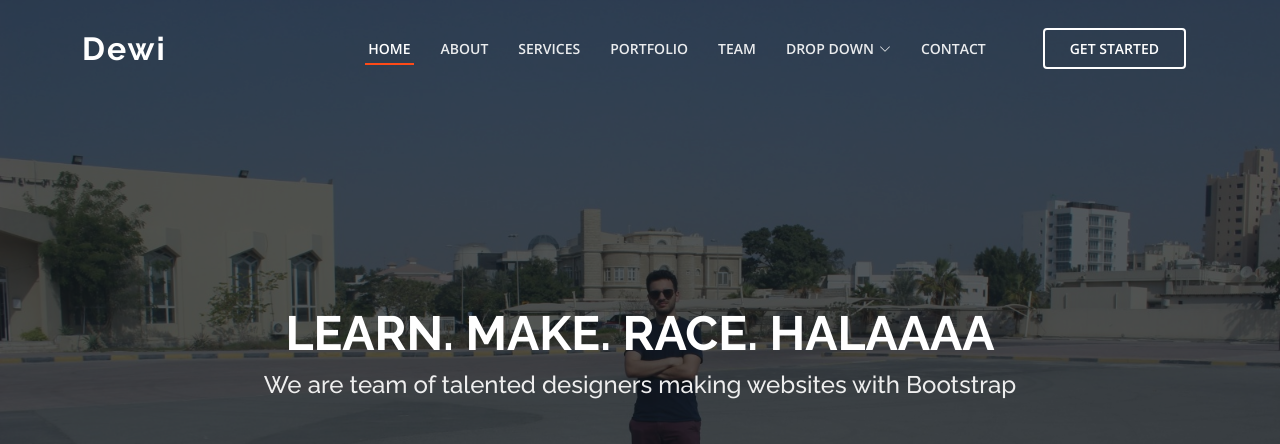
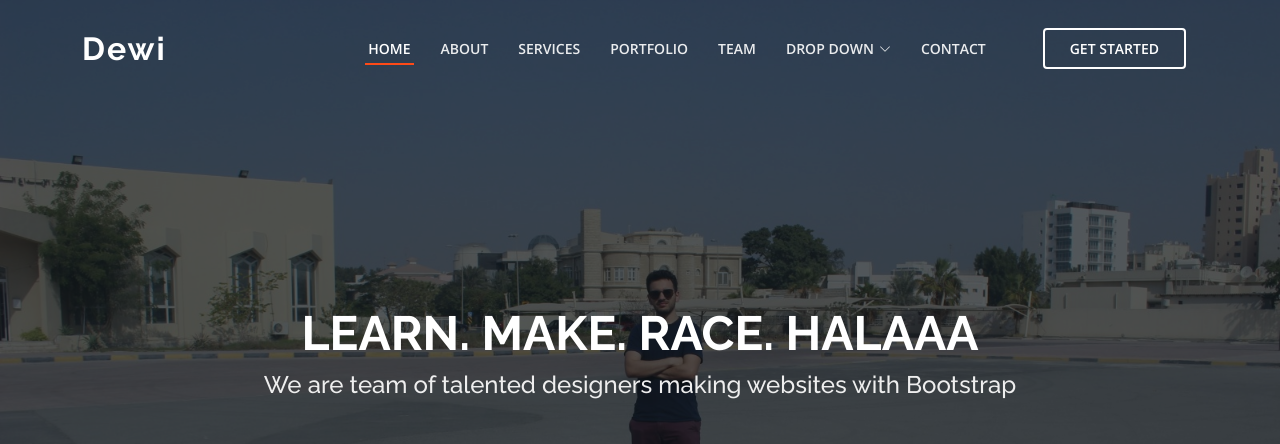
Before and after one commit to dophin1999ab/edu-kart, a plain HTML site: page index.html in a window 1280 px wide. Shown: the top 444 px of the page. Drawn offline with nearby package versions, Linux system fonts and the light colour scheme; files whose address does not match are found by name.

Commit message:
testing
d

```diff
--- a/index.html
+++ b/index.html
@@ -82,7 +82,7 @@
   <!-- ======= Hero Section ======= -->
   <section id="hero">
     <div class="hero-container" data-aos="fade-up" data-aos-delay="150">
-      <h1>Learn. Make. Race. halaaaa</h1>
+      <h1>Learn. Make. Race. halaaa</h1>
       <h2>We are team of talented designers making websites with Bootstrap</h2>
       <div class="d-flex">
         <a href="#about" class="btn-get-started scrollto">Get Started</a>
```
